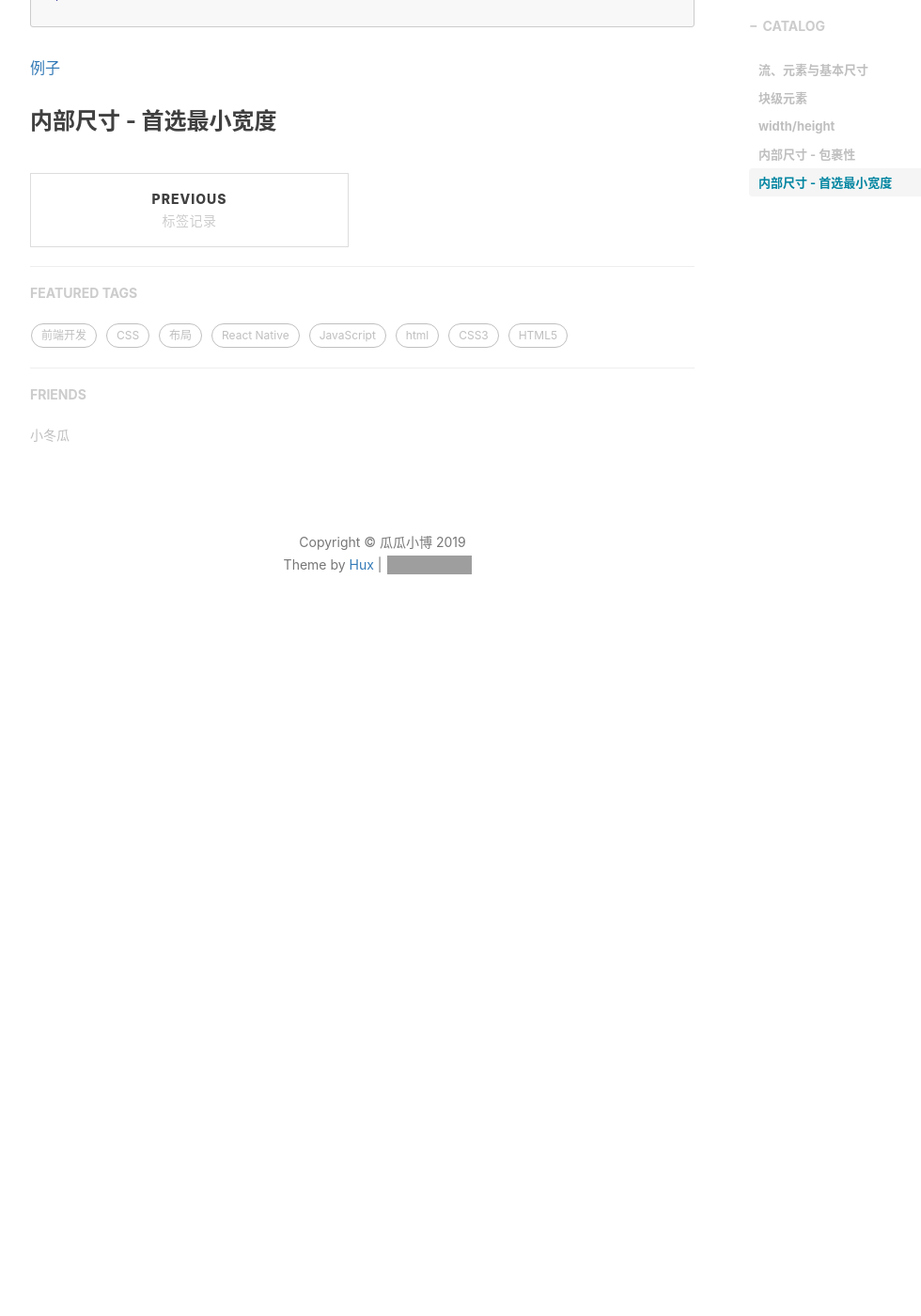
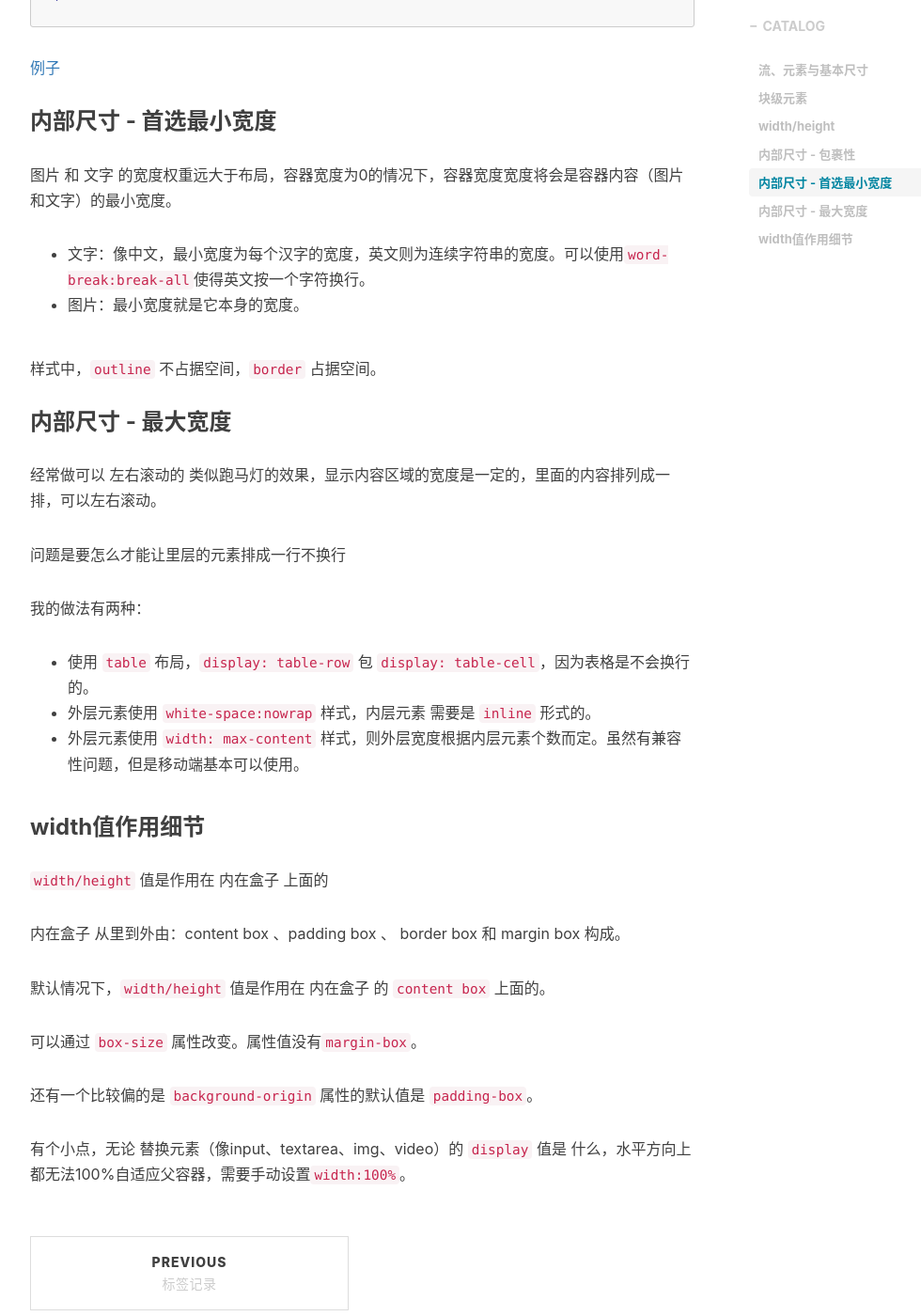
Before and after one commit to DDXG638/DDXG638.github.io, a Jekyll site: the page built from _posts/2019-09-07-cssWorld-chapter3.md, in a window 1280 px wide and 1400 px high, scrolled down 1935 px. Shown: the whole window at 94% size, without its empty margins (233-1213 px from the left). Built offline with Jekyll 4.4.1, drawn with Linux system fonts in a browser that asks for light colours; nearby versions of some CDN libraries; comment, search, counter and statistics services are not loaded; before the commit the page ends 2640 px from its top, so only the background shows below that; grey boxes are pictures that could not be loaded.

Commit message:
添加内容，2019-09-07-cssWorld-chapter3.md

```diff
--- a/_posts/2019-09-07-cssWorld-chapter3.md
+++ b/_posts/2019-09-07-cssWorld-chapter3.md
@@ -69,3 +69,37 @@ button {
 
 
 ### 内部尺寸 - 首选最小宽度
+
+图片 和 文字 的宽度权重远大于布局，容器宽度为0的情况下，容器宽度宽度将会是容器内容（图片和文字）的最小宽度。
+
+- 文字：像中文，最小宽度为每个汉字的宽度，英文则为连续字符串的宽度。可以使用`word-break:break-all`使得英文按一个字符换行。
+- 图片：最小宽度就是它本身的宽度。
+
+样式中，`outline` 不占据空间，`border` 占据空间。
+
+
+### 内部尺寸 - 最大宽度
+
+经常做可以 左右滚动的 类似跑马灯的效果，显示内容区域的宽度是一定的，里面的内容排列成一排，可以左右滚动。
+
+问题是要怎么才能让里层的元素排成一行不换行
+
+我的做法有两种：
+- 使用 `table` 布局，`display: table-row` 包 `display: table-cell`，因为表格是不会换行的。
+- 外层元素使用 `white-space:nowrap` 样式，内层元素 需要是 `inline` 形式的。
+- 外层元素使用 `width: max-content` 样式，则外层宽度根据内层元素个数而定。虽然有兼容性问题，但是移动端基本可以使用。
+
+
+### width值作用细节
+
+`width/height` 值是作用在 内在盒子 上面的
+
+内在盒子 从里到外由：content box 、padding box 、 border box 和 margin box 构成。
+
+默认情况下，`width/height` 值是作用在 内在盒子 的 `content box` 上面的。
+
+可以通过 `box-size` 属性改变。属性值没有`margin-box`。
+
+还有一个比较偏的是 `background-origin` 属性的默认值是 `padding-box`。
+
+有个小点，无论 替换元素（像input、textarea、img、video）的 `display` 值是 什么，水平方向上都无法100%自适应父容器，需要手动设置`width:100%`。
```
